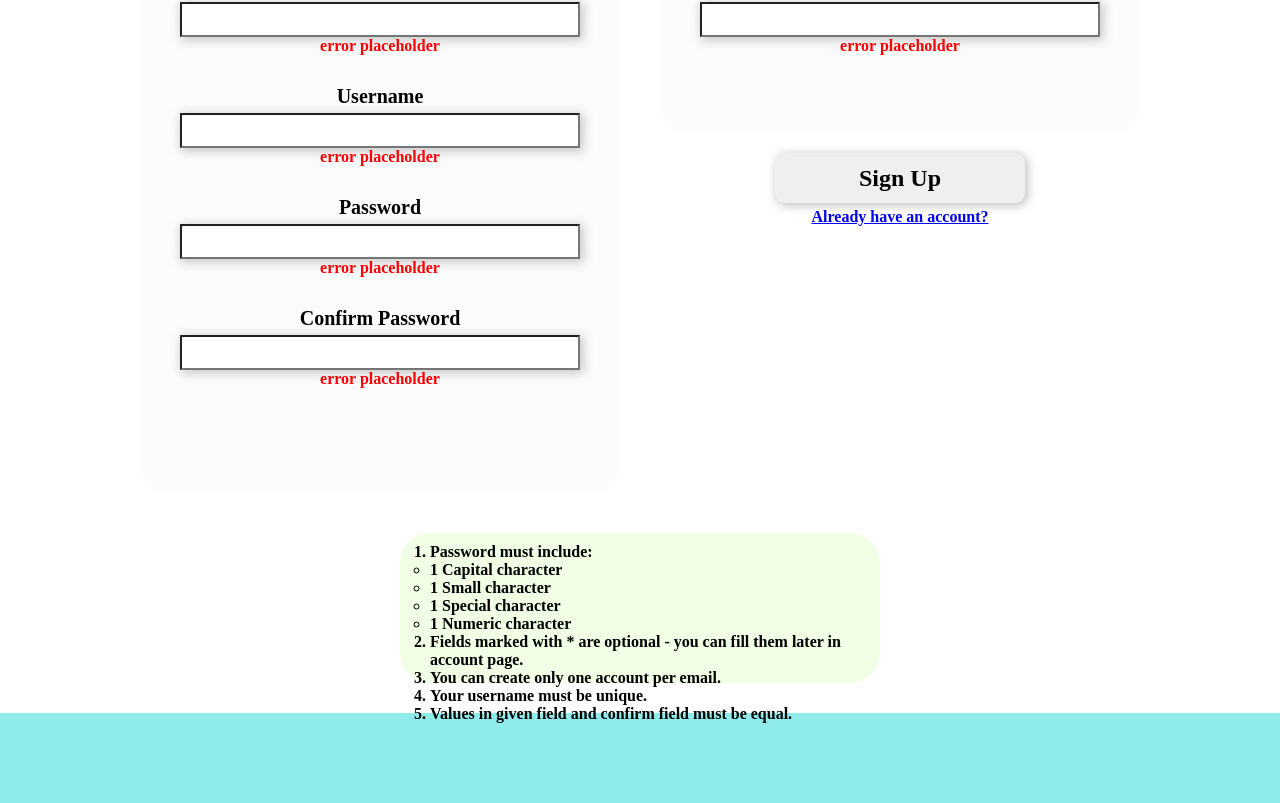
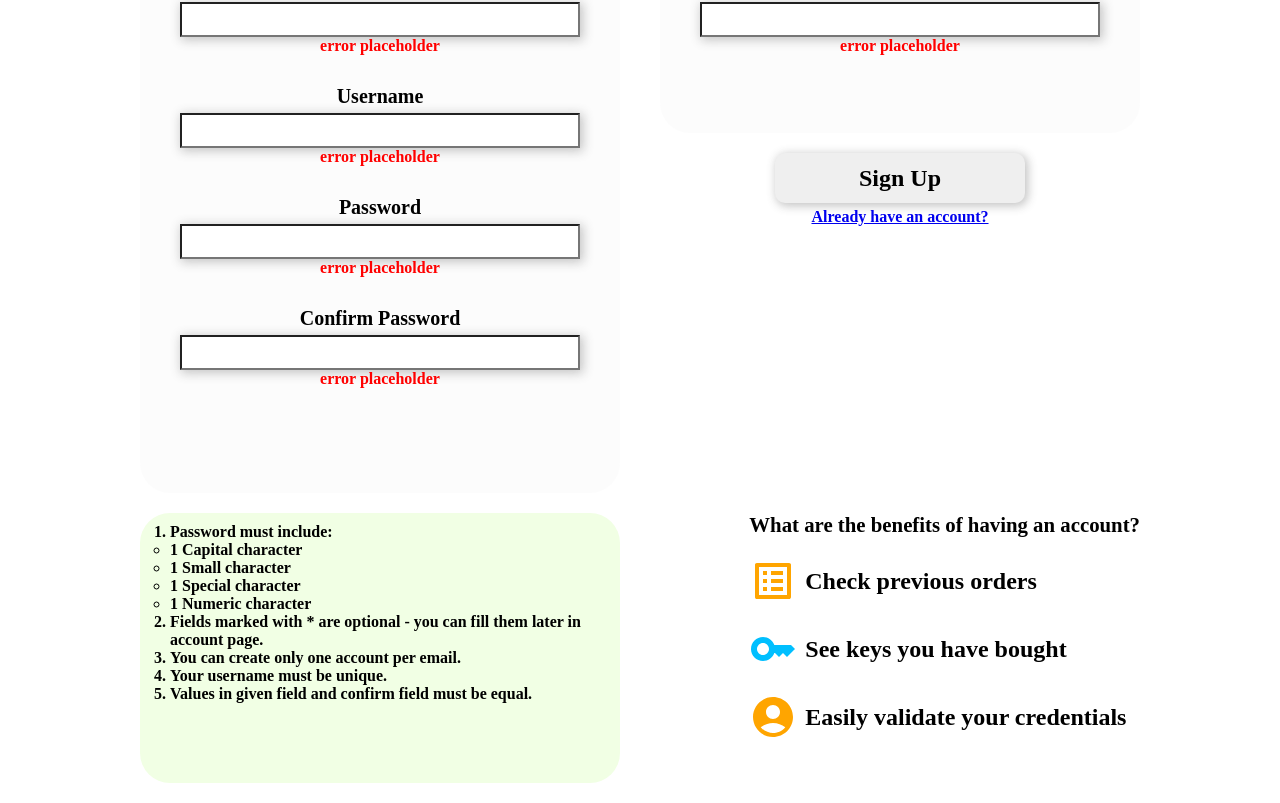
Before and after one commit to gszp1/LicenKey-Online-licence-key-store-application, a React (Vite) app in the folder frontend/: page /register in a window 1280 px wide. Shown: the part 367-1170 px from the top of the page. Before the commit the page ends 1090 px from the top, so only its background shows below. Built offline with nearby package versions, Linux system fonts and the light colour scheme; a web font is replaced by a local one.

Commit message:
Adds styling for information fields.

```diff
--- a/frontend/src/components/BenefitsList/BenefitsList.jsx
+++ b/frontend/src/components/BenefitsList/BenefitsList.jsx
@@ -7,7 +7,7 @@ import AccountCircleIcon from '@mui/icons-material/AccountCircle';
 
 const BenefitsList = () => {
     return (
-        <>
+            <div>
                 <p className={styles.benefits_prompt}>
                     What are the benefits of having an account?
                 </p>
@@ -25,7 +25,7 @@ const BenefitsList = () => {
                         text="Easily validate your credentials"
                     />
                 </ul>
-        </>
+            </div>
     );
 }
 
--- a/frontend/src/components/BenefitsList/BenefitsList.module.css
+++ b/frontend/src/components/BenefitsList/BenefitsList.module.css
@@ -16,7 +16,6 @@
 }
 
 .benefits_prompt {
-    margin-top: 150px;
     margin-bottom: 10px;
     font-size: 1.3rem;
 }
--- a/frontend/src/components/LoginPage/LoginPage.module.css
+++ b/frontend/src/components/LoginPage/LoginPage.module.css
@@ -71,6 +71,7 @@
 
 .login_button {
     margin-top: 30px;
+    margin-bottom: 150px;
     width: 250px;
     height: 50px;
     font-size: 1.5rem;
--- a/frontend/src/components/RegisterPage/RegisterPage.jsx
+++ b/frontend/src/components/RegisterPage/RegisterPage.jsx
@@ -1,11 +1,12 @@
 import styles from "@/components/RegisterPage/RegisterPage.module.css"
 import { Link } from "react-router";
+import BenefitsList from "@/components/BenefitsList/BenefitsList.jsx";
 
 const RegisterPage = () => {
     return (
         <div className={styles.page}>
             <Credentials/>
-            <Requirements/>
+            <AdditionalInformation/>
         </div>
     );
 }
@@ -62,6 +63,17 @@ const RightSection = () => {
     );
 }
 
+const AdditionalInformation = () => {
+    return (
+        <div className={styles.additional_information}>
+            <Requirements/>
+            <div className={styles.benefits}>
+                <BenefitsList/>
+            </div>
+        </div>
+    );
+}
+
 const Requirements = () => {
     return (
         <div className={styles.requirements}>
--- a/frontend/src/components/RegisterPage/RegisterPage.module.css
+++ b/frontend/src/components/RegisterPage/RegisterPage.module.css
@@ -72,18 +72,6 @@
     transition: ease-in-out 0.05s;
 }
 
-.requirements {
-    box-sizing: border-box;
-    background-color: rgb(241, 255, 228);
-    width: 480px;
-    height: 150px;
-    margin-left: auto;
-    margin-right: auto;
-    margin-top: 40px;
-    border-radius: 30px;
-    padding:10px 30px 10px 30px;
-}
-
 .error_prompt {
     font-size: 1rem;
     color: red;
@@ -106,3 +94,29 @@
     background-color: orange;
     color: white;
 }
+
+.benefits {
+    height: 270px;
+    width: auto;
+}
+
+.requirements {
+    box-sizing: border-box;
+    background-color: rgb(241, 255, 228);
+    width: 480px;
+    height: 270px;
+    margin-right: auto;
+    border-radius: 30px;
+    padding:10px 30px 10px 30px;
+}
+
+.additional_information {
+    margin-top: 20px;
+    padding-bottom: 20px;
+    width: 1000px;
+    height: 270px;
+    display: flex;
+    flex-direction: row;
+    margin-left: auto;
+    margin-right: auto;
+}
```
Lines whose indentation alone changed are shown as unchanged.
